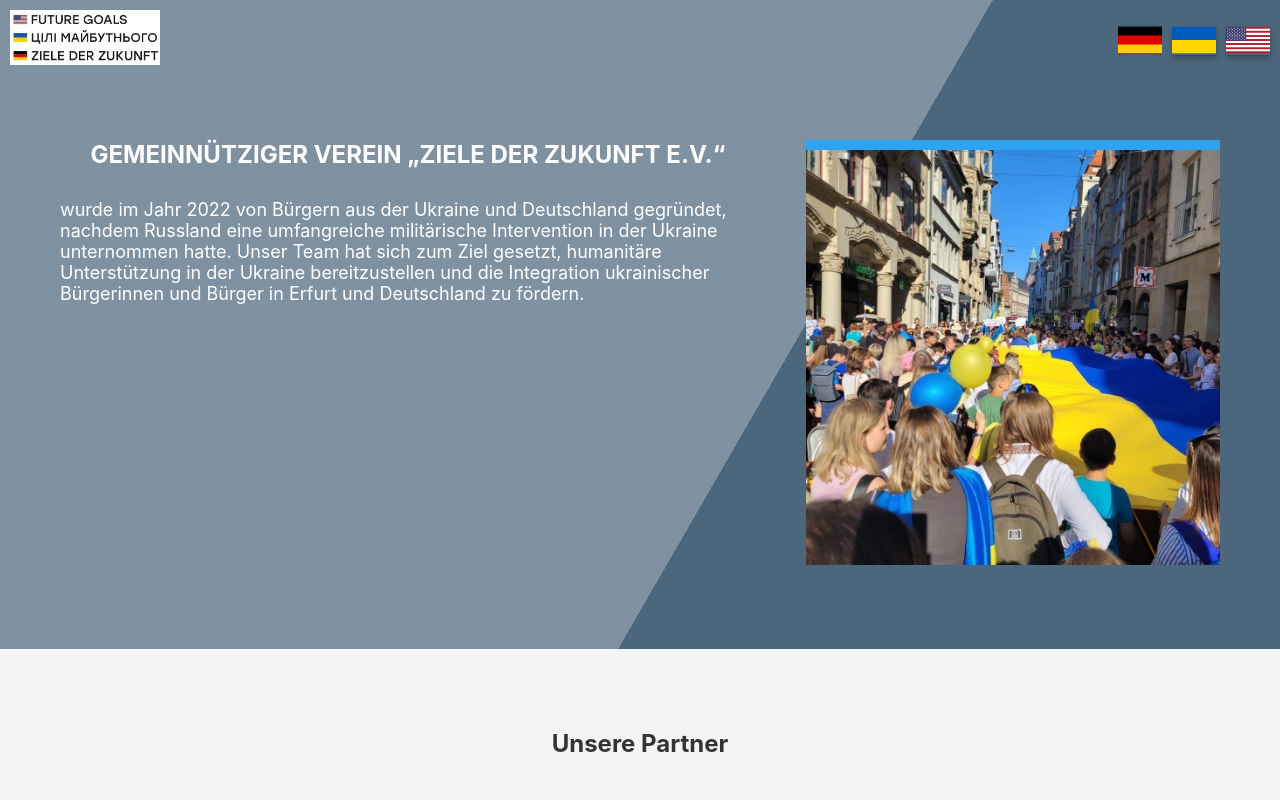
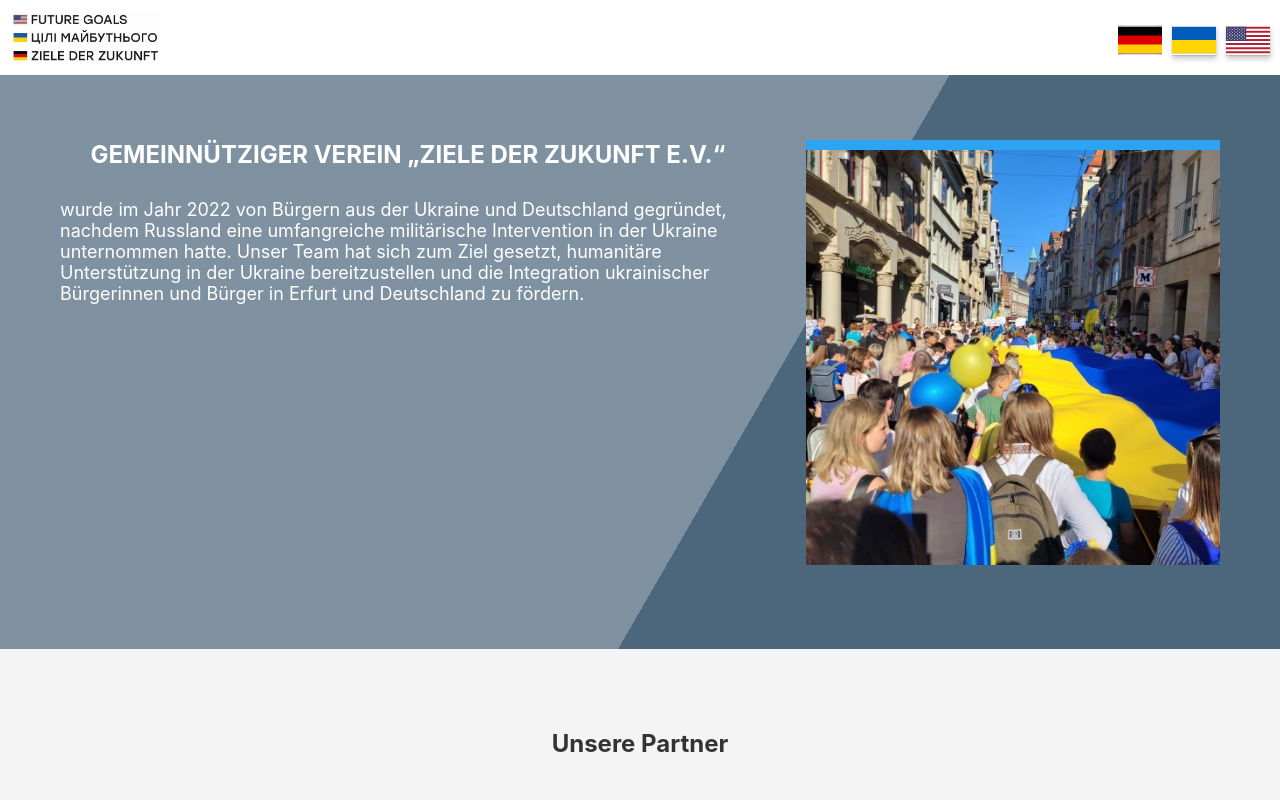
Before and after one commit to Ziele-der-Zukunft/helfen, a React (Create React App) app: page / in a window 1280 px wide. Shown: the top 800 px of the page. Built offline with nearby package versions, Linux system fonts and the light colour scheme.

Commit message:
Update Header.module.css

```diff
--- a/src/components/Header/Header.module.css
+++ b/src/components/Header/Header.module.css
@@ -6,9 +6,11 @@
   top: 0;
   right: 0;
   left: 0;
-  transition: background-color 500ms ease;
+  background-color: var(--color-secondary);
+  transition: background-color 500ms ease, padding 500ms ease;
 }
 
 .scrolled {
+  padding: 0 10px;
   background-color: rgba(255, 255, 255, 0.9);
 }
```
